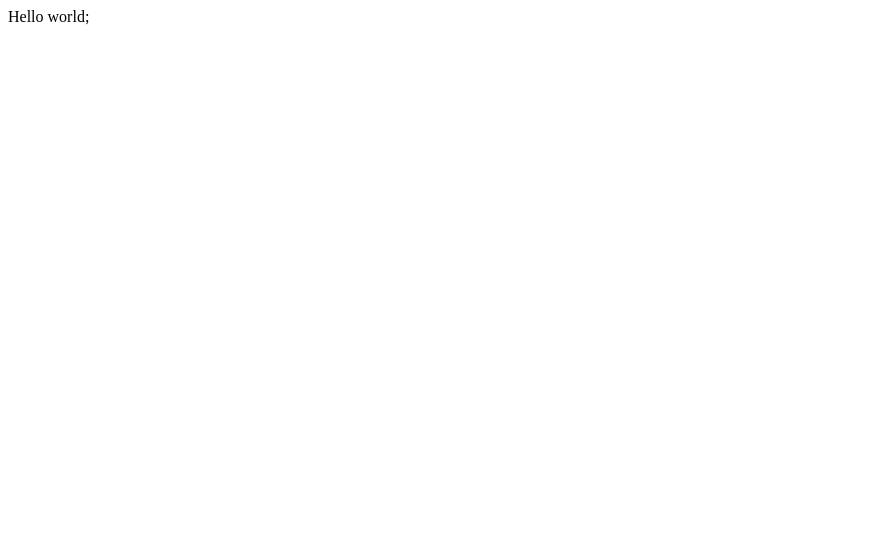
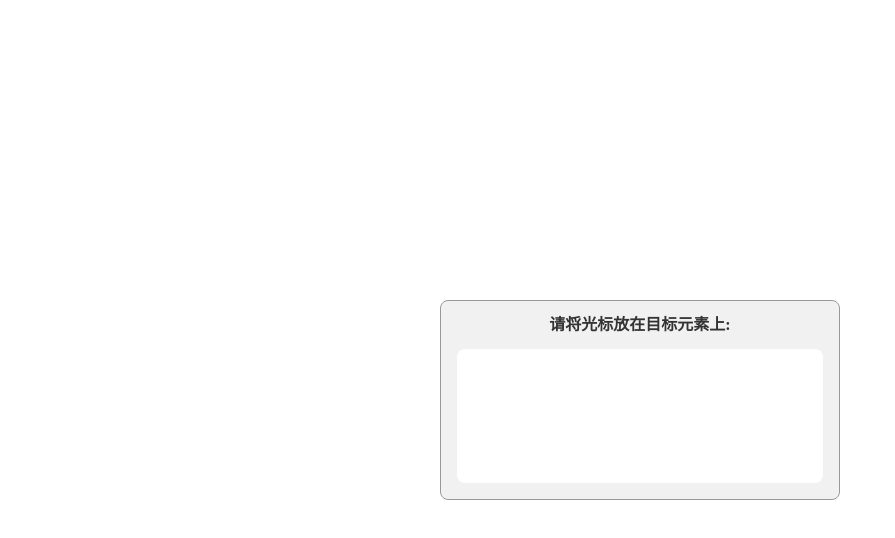
Before and after one commit to HHsomeHand/monkey-spyxx-lib, a React app: page / in a window 1280 px wide. Shown: the top 538 px of the page, without its empty margins (0-895 px from the left). Built offline with nearby package versions, Linux system fonts and the light colour scheme; the HTML template or start-up script is replaced by a standard one.

Commit message:
ui: UserSelectDialog 参考 adblock 自己封装了对话框

```diff
--- a/src/assets/css/global.css
+++ b/src/assets/css/global.css
@@ -7,3 +7,16 @@
 */
 @import "./base.css" layer(base);
 @import "tailwindcss/utilities.css" layer(utilities);
+
+@theme {
+    --color-background: #f1f1f1;
+    --color-border: #999999;
+    --color-content: white;
+    --color-text: #333333;
+}
+
+@layer utility {
+    .corn-center {
+        @apply top-[50%] left-[50%] translate-x-[-50%] translate-y-[-50%];
+    }
+}
--- a/src/components/dialog/UserSelectDialog/index.tsx
+++ b/src/components/dialog/UserSelectDialog/index.tsx
@@ -7,18 +7,30 @@ import {clsx} from "clsx";
 
 interface UserSelectDialogProps {
     className?: string,
+    title?: string,
+    onResult?: (selector: string) => void;
 }
 
 export const UserSelectDialog = memo((
     props:  UserSelectDialogProps
 ) => {
+    let {
+        title: propTitle = ""
+    } = props;
+
     return (
         <UserSelectDialogWrapper
             className={clsx("user-select-dialog", props.className)}
         >
-            <div className="bg-gray-300 w-100 h-200 fixed top-[50%] left-[50%] " data-slot="dialog">
-                <div data-slot="dialog__content">
+            <div className="text-text bg-background border-border border-1 w-100 h-50 z-999 fixed corn-center rounded-lg" data-slot="dialog">
+                <div className="w-full h-full flex flex-col" data-slot="dialog__section">
+                    <div className="text-base/12 text-center font-bold" data-slot="dialog__title">
+                        {propTitle}
+                    </div>
 
+                    <div className="grow bg-content rounded-lg mx-4 mb-4" data-slot="dialog__content">
+
+                    </div>
                 </div>
             </div>
         </UserSelectDialogWrapper>
--- a/src/main.tsx
+++ b/src/main.tsx
@@ -4,6 +4,7 @@ import { cornDebugModeHint } from "@/assets/ascii-art/debug-mode-hint.ts";
 import { ISpyXX } from "@/types";
 import "@/assets/css/global.css";
 import { CornApp } from "@/components/CornApp";
+import UserSelectDialog from "@/components/dialog/UserSelectDialog";
 
 function renderDialog(dialog: React.ReactNode) {
     return ReactDOM.createRoot(
@@ -24,8 +25,8 @@ const spyXX: ISpyXX = {
 
             renderDialog(
                 <CornApp>
-                    Hello world;
-                    {/*<UserSelectDialog onResult={onResult} />*/}
+
+                    <UserSelectDialog title="请将光标放在目标元素上:" onResult={onResult} />
                 </CornApp>,
             );
         });
```
Also changed, not shown: src/components/ui/dialog-base.tsx (added).
